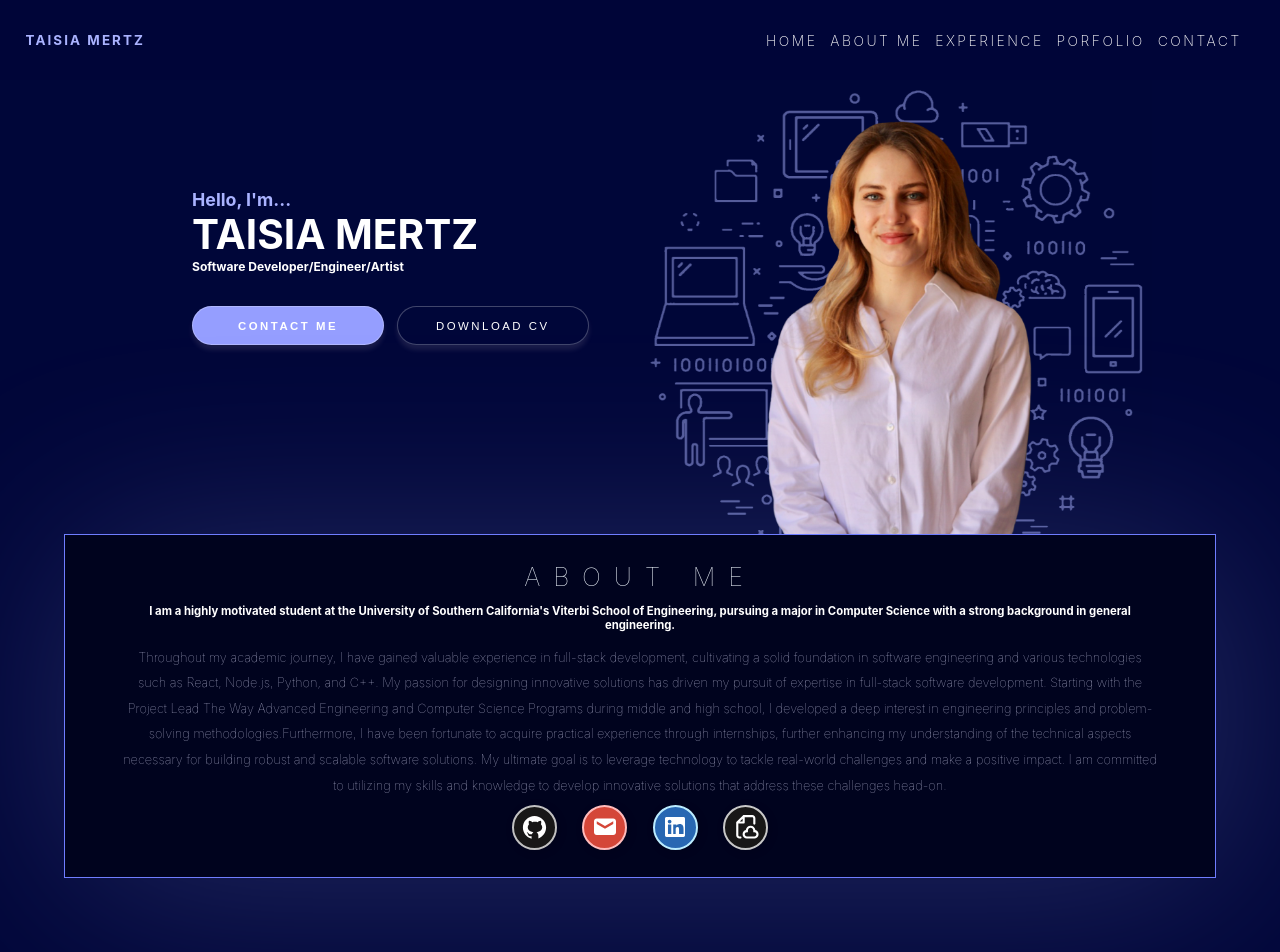
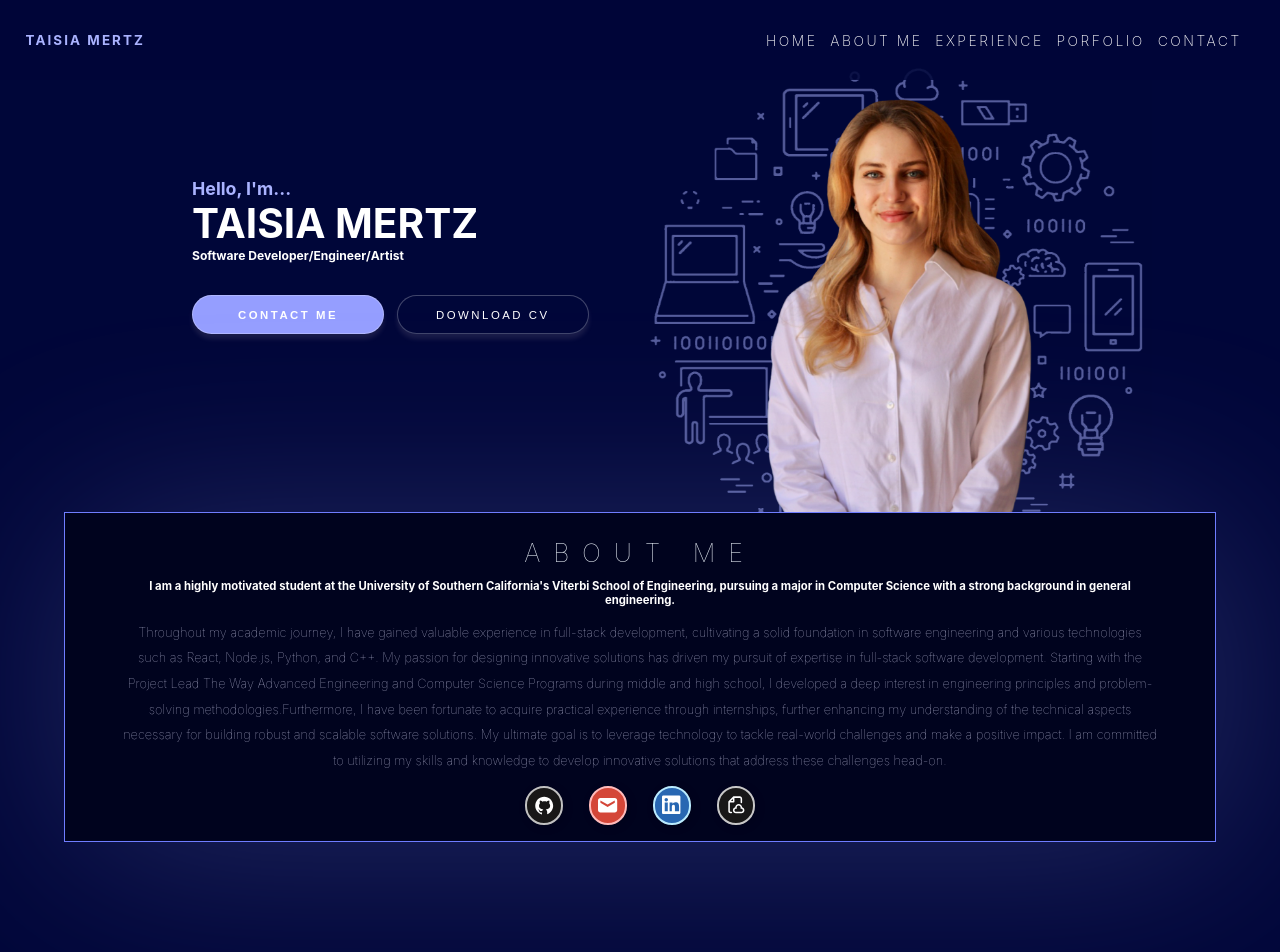
Before and after one commit to mertz-taisia/Personal_Website, a React (Create React App) app: page / in a window 1280 px wide. Shown: the top 952 px of the page. Built offline with nearby package versions, Linux system fonts and the light colour scheme.

Commit message:
fixed about me section

```diff
--- a/src/components/MainPage.css
+++ b/src/components/MainPage.css
@@ -65,14 +65,15 @@ html {
 }
 
 .homeSec {
-    height: calc(150px + 30vw);
+    height: 40vw;
+    min-height: 265px;
     display: flex;
     justify-content: center;
     align-items: center;
     position: relative;
 }
 
-.introContent, .techBackground, .headshot {
+.introContent {
     position: absolute;
 }
 
@@ -82,31 +83,11 @@ html {
     flex-direction: column;
     justify-content: flex-start;
     align-items: flex-start;
-    padding: 10vh 10vw;
+    padding: 10vw 10vw;
     left: 0;
     z-index: 2;
 }
 
-.techBackground {
-    position: absolute;
-    width: 65vw;
-    /* height: 45vw;  */
-    right: 0;
-    /* right: 23vw; */
-    /* bottom: -25vh; */
-    z-index: 1;
-    opacity: 0.5;
-}
-
-.headshot {
-    position: absolute;
-    /* height: 60vh;  */
-    width: 20vw;
-    /* min-width: 200px; */
-    right: 23vw;
-    /* bottom: 0; */
-    z-index: 3;
-}
 
 .background {
     position: absolute;
@@ -291,21 +272,18 @@ html {
     position: relative;
     background: rgb(0, 3, 30);
     border: 0.5px solid rgb(111, 125, 255);
-    height: calc(150px + 15vw);
-    min-height: 100px;
+    height: calc(200px + 10vw);
+    min-height: 250px;
     z-index: 8;
     filter: drop-shadow(10px 10px 100px rgba(170, 178, 255, 0.2));
     display: flex;
     align-items: center;
     justify-content: center;
-    display: flex;
-    flex-direction: column;
 }
 
 .aboutSecInner {
     max-width: 90%;
-    height: 55%;
-    margin-bottom: 3vh;
+    height: 85%;
 }
 
 
@@ -334,9 +312,25 @@ html {
     justify-content: center;
 }
 
+.iconSize {
+    width: 1.5vw;
+    height: 1.75vw;
+    min-width: 15px;
+    min-height: 15px;
+}
+
+.iconSizeGithub {
+    width: 2vw;
+    height: 2vw;
+    min-width: 20px;
+    min-height: 20px;
+}
+
 .linkedInContactButton {
-    width: 45px;
-    height: 45px;
+    width: 3vw;
+    height: 3vw;
+    min-width: 30px;
+    min-height: 30px;
     border-radius: 50%;
     background-color: #2867B2;
     display: flex;
@@ -398,8 +392,10 @@ html {
 
 
 .githubContactButton {
-    width: 45px;
-    height: 45px;
+    width: 3vw;
+    height: 3vw;
+    min-width: 30px;
+    min-height: 30px;
     border-radius: 50%;
     background-color: #181717;
     display: flex;
@@ -461,8 +457,10 @@ html {
 
 
 .emailContactButton {
-    width: 45px;
-    height: 45px;
+    width: 3vw;
+    height: 3vw;
+    min-width: 30px;
+    min-height: 30px;
     border-radius: 50%;
     background-color: #D44638;
     display: flex;
@@ -523,8 +521,10 @@ html {
 
 
 .resumeContactButton {
-    width: 45px;
-    height: 45px;
+    width: 3vw;
+    height: 3vw;
+    min-width: 30px;
+    min-height: 30px;
     border-radius: 50%;
     background-color: #181717;
     display: flex;
--- a/src/components/MainPage.js
+++ b/src/components/MainPage.js
@@ -196,13 +196,11 @@ class MainPage extends React.Component {
                                 </button>
                             </div>
                         </div>
-                        {/* <img className='techBackground' src={techBackground} alt="Tech Background" />
-                        <img className='headshot' src={headshot} alt="Headshot" /> */}
                         <img className='background' src={background} alt="background"/>
                     </section>
                     <section ref={this.aboutMeRef} id="aboutSec" className="aboutSec">
+                        <div className="aboutSecInner">
                         <label className="aboutMeTitle">ABOUT ME</label>
-                        <div className="aboutSecInner">
                             <p className="aboutMeInfo">I am a highly motivated student at the University of Southern
                             California's Viterbi School of Engineering, pursuing a major in Computer Science with a
                             strong background in general engineering.</p>
@@ -218,36 +216,36 @@ class MainPage extends React.Component {
                             My ultimate goal is to leverage technology to tackle real-world challenges and make a
                             positive impact. I am committed to utilizing my skills and knowledge to develop innovative
                             solutions that address these challenges head-on.</p>
-
-                        </div>
-                        <div className="contactOptions">
+                            <div className="contactOptions">
                                 <a href="https://github.com/mertz-taisia" target="_blank">
                                     <button class="githubContactButton">
-                                        <svg fill='white' xmlns="http://www.w3.org/2000/svg" viewBox="0 0 30 30" width="35px" height="35px" class="github">    <path d="M15,3C8.373,3,3,8.373,3,15c0,5.623,3.872,10.328,9.092,11.63C12.036,26.468,12,26.28,12,26.047v-2.051 c-0.487,0-1.303,0-1.508,0c-0.821,0-1.551-0.353-1.905-1.009c-0.393-0.729-0.461-1.844-1.435-2.526 c-0.289-0.227-0.069-0.486,0.264-0.451c0.615,0.174,1.125,0.596,1.605,1.222c0.478,0.627,0.703,0.769,1.596,0.769 c0.433,0,1.081-0.025,1.691-0.121c0.328-0.833,0.895-1.6,1.588-1.962c-3.996-0.411-5.903-2.399-5.903-5.098 c0-1.162,0.495-2.286,1.336-3.233C9.053,10.647,8.706,8.73,9.435,8c1.798,0,2.885,1.166,3.146,1.481C13.477,9.174,14.461,9,15.495,9 c1.036,0,2.024,0.174,2.922,0.483C18.675,9.17,19.763,8,21.565,8c0.732,0.731,0.381,2.656,0.102,3.594 c0.836,0.945,1.328,2.066,1.328,3.226c0,2.697-1.904,4.684-5.894,5.097C18.199,20.49,19,22.1,19,23.313v2.734 c0,0.104-0.023,0.179-0.035,0.268C23.641,24.676,27,20.236,27,15C27,8.373,21.627,3,15,3z"></path></svg>
+                                        <svg fill='white' xmlns="http://www.w3.org/2000/svg" viewBox="0 0 30 30" className = "iconSizeGithub">    <path d="M15,3C8.373,3,3,8.373,3,15c0,5.623,3.872,10.328,9.092,11.63C12.036,26.468,12,26.28,12,26.047v-2.051 c-0.487,0-1.303,0-1.508,0c-0.821,0-1.551-0.353-1.905-1.009c-0.393-0.729-0.461-1.844-1.435-2.526 c-0.289-0.227-0.069-0.486,0.264-0.451c0.615,0.174,1.125,0.596,1.605,1.222c0.478,0.627,0.703,0.769,1.596,0.769 c0.433,0,1.081-0.025,1.691-0.121c0.328-0.833,0.895-1.6,1.588-1.962c-3.996-0.411-5.903-2.399-5.903-5.098 c0-1.162,0.495-2.286,1.336-3.233C9.053,10.647,8.706,8.73,9.435,8c1.798,0,2.885,1.166,3.146,1.481C13.477,9.174,14.461,9,15.495,9 c1.036,0,2.024,0.174,2.922,0.483C18.675,9.17,19.763,8,21.565,8c0.732,0.731,0.381,2.656,0.102,3.594 c0.836,0.945,1.328,2.066,1.328,3.226c0,2.697-1.904,4.684-5.894,5.097C18.199,20.49,19,22.1,19,23.313v2.734 c0,0.104-0.023,0.179-0.035,0.268C23.641,24.676,27,20.236,27,15C27,8.373,21.627,3,15,3z"></path></svg>
                                         <span class="githubContactLabel">@mertz-taisia</span>
                                     </button>
                                 </a>
                                 <button class="emailContactButton" onClick={handleEmailClick}>
-                                    <svg fill="white" viewBox="0 0 16 16" height="2.05em" width="1.65em" xmlns="http://www.w3.org/2000/svg">
+                                    <svg fill="white" viewBox="0 0 16 16" xmlns="http://www.w3.org/2000/svg" className = "iconSize">
                                         <path d="M14 2H2c-1.1 0-1.99.9-1.99 2L0 12c0 1.1.9 2 2 2h12c1.1 0 2-.9 2-2V4c0-1.1-.9-2-2-2zm0 4l-6 3.5L2 6V4l6 3.5L14 4v2z"/>
                                     </svg>
                                     <span class="emailContactLabel">tmertz@usc.edu</span>
                                 </button>
                                 <a href="https://www.linkedin.com/in/taisia-mertz-6a3782224/" target="_blank">
                                     <button class="linkedInContactButton">
-                                        <svg fill="white" viewBox="0 0 24 24" height="1.5em" width="1.5em" xmlns="http://www.w3.org/2000/svg"><path d="M22.23 0H1.77C.79 0 0 .79 0 1.77v20.46C0 23.21.79 24 1.77 24h20.46c.99 0 1.77-.79 1.77-1.77V1.77C24 .79 23.21 0 22.23 0zM7.53 20.48H3.56V9h3.97v11.48zM5.55 7.74a2.26 2.26 0 0 1-2.26-2.26 2.26 2.26 0 0 1 2.26-2.26c1.24 0 2.25 1.01 2.25 2.26a2.26 2.26 0 0 1-2.25 2.26zm15.25 12.74h-3.96v-5.57c0-1.33 0-3.06-1.86-3.06-1.87 0-2.15 1.46-2.15 2.96v5.67H9.88V9h3.81v1.56h.05c.53-.99 1.82-2.05 3.75-2.05 4.01 0 4.76 2.64 4.76 6.08v5.89z"></path></svg>
+                                        <svg fill="white" viewBox="0 0 25 25" xmlns="http://www.w3.org/2000/svg" className = "iconSize"><path d="M22.23 0H1.77C.79 0 0 .79 0 1.77v20.46C0 23.21.79 24 1.77 24h20.46c.99 0 1.77-.79 1.77-1.77V1.77C24 .79 23.21 0 22.23 0zM7.53 20.48H3.56V9h3.97v11.48zM5.55 7.74a2.26 2.26 0 0 1-2.26-2.26 2.26 2.26 0 0 1 2.26-2.26c1.24 0 2.25 1.01 2.25 2.26a2.26 2.26 0 0 1-2.25 2.26zm15.25 12.74h-3.96v-5.57c0-1.33 0-3.06-1.86-3.06-1.87 0-2.15 1.46-2.15 2.96v5.67H9.88V9h3.81v1.56h.05c.53-.99 1.82-2.05 3.75-2.05 4.01 0 4.76 2.64 4.76 6.08v5.89z"></path></svg>
                                         <span class="linkedInContactLabel">@taisia mertz</span>
                                     </button>
                                 </a>
                                 <a href={resume} target="_blank" rel="noreferrer noopener">
                                     <button class="resumeContactButton">
-                                        <svg fill="white" viewBox="0 0 25 25" height="2em" width="2em" xmlns="http://www.w3.org/2000/svg">
+                                        <svg fill="white" viewBox="0 0 25 25" xmlns="http://www.w3.org/2000/svg" className = "iconSize">
                                             <path d="M10 1C9.73478 1 9.48043 1.10536 9.29289 1.29289L3.29289 7.29289C3.10536 7.48043 3 7.73478 3 8V20C3 21.6569 4.34315 23 6 23H7C7.55228 23 8 22.5523 8 22C8 21.4477 7.55228 21 7 21H6C5.44772 21 5 20.5523 5 20V9H10C10.5523 9 11 8.55228 11 8V3H18C18.5523 3 19 3.44772 19 4V9C19 9.55228 19.4477 10 20 10C20.5523 10 21 9.55228 21 9V4C21 2.34315 19.6569 1 18 1H10ZM9 7H6.41421L9 4.41421V7ZM14 15.5C14 14.1193 15.1193 13 16.5 13C17.8807 13 19 14.1193 19 15.5V16V17H20C21.1046 17 22 17.8954 22 19C22 20.1046 21.1046 21 20 21H13C11.8954 21 11 20.1046 11 19C11 17.8954 11.8954 17 13 17H14V16V15.5ZM16.5 11C14.142 11 12.2076 12.8136 12.0156 15.122C10.2825 15.5606 9 17.1305 9 19C9 21.2091 10.7909 23 13 23H20C22.2091 23 24 21.2091 24 19C24 17.1305 22.7175 15.5606 20.9844 15.122C20.7924 12.8136 18.858 11 16.5 11Z"/>
                                         </svg>
                                         <span class="resumeContactLabel">Taisia Mertz Resume.pdf</span>
                                     </button>
                                 </a>
                             </div>
+                        </div>
+
                     </section>
                     <section className='gap'></section>
                     <section ref={this.experienceRef} id="experienceSec" className="experienceSec">
```
